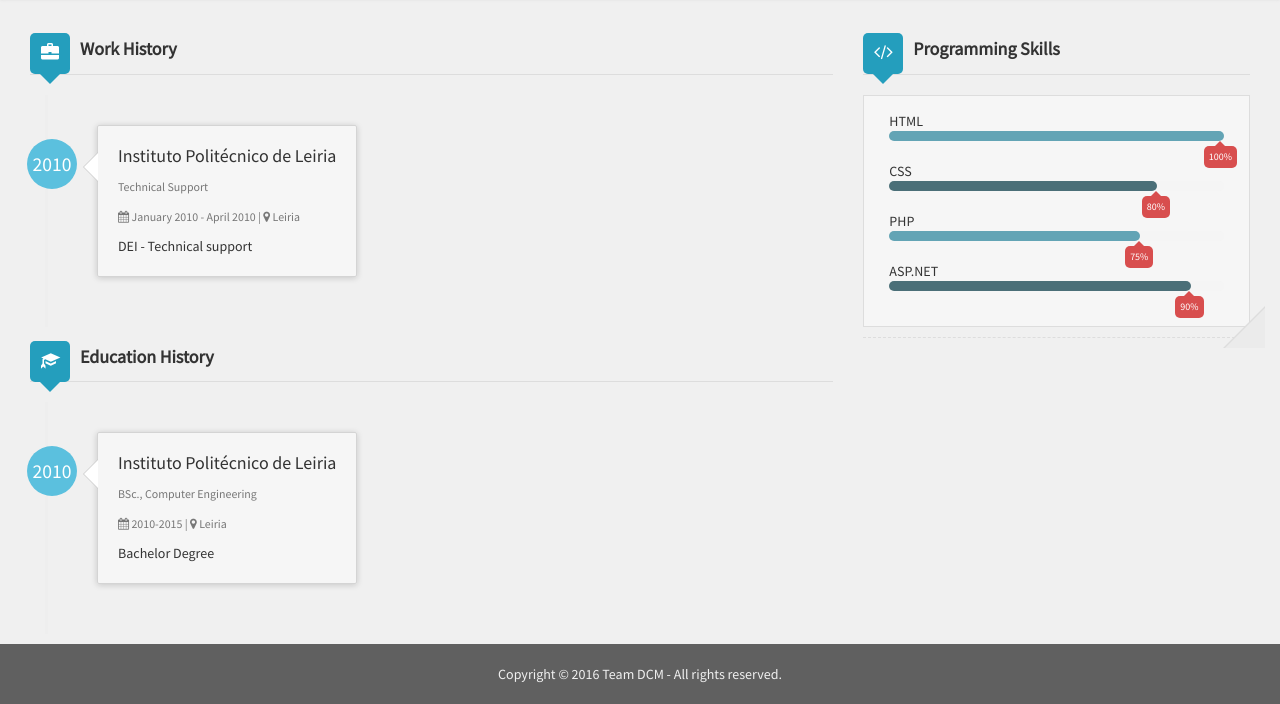
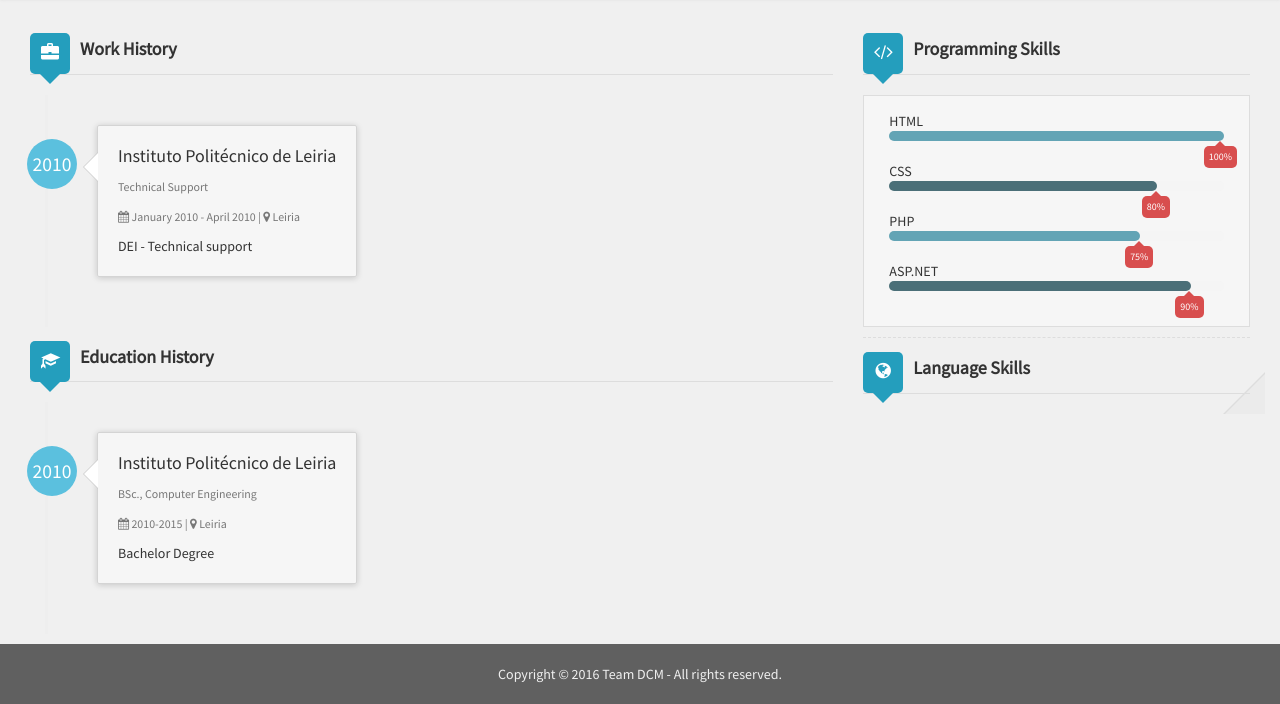
Before and after one commit to AxeDrago/SQProject, a plain HTML site: page src/main/MaiaPersonal.html in a window 1280 px wide. Shown: the part 192-896 px from the top of the page. Drawn offline with nearby package versions, Linux system fonts and the light colour scheme.

Commit message:
Header Missing

```diff
--- a/src/main/MaiaPersonal.html
+++ b/src/main/MaiaPersonal.html
@@ -139,6 +139,7 @@
                         </ul>
                     </div>
                     <div class="deviter"></div>
+                    <h3 id="languages" class="title with-icon"><span class="fa fa-globe cat-title"></span> Language Skills</h3>
                 </div>
             </div>
         </div>
```
